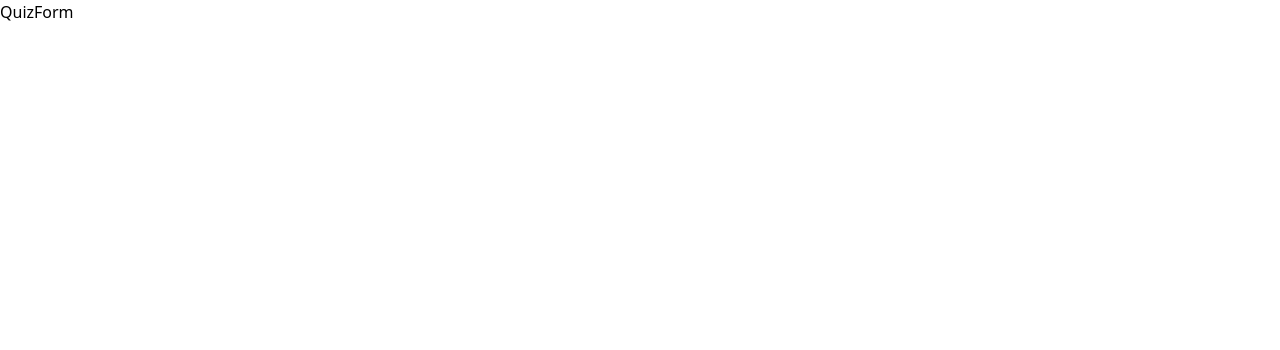
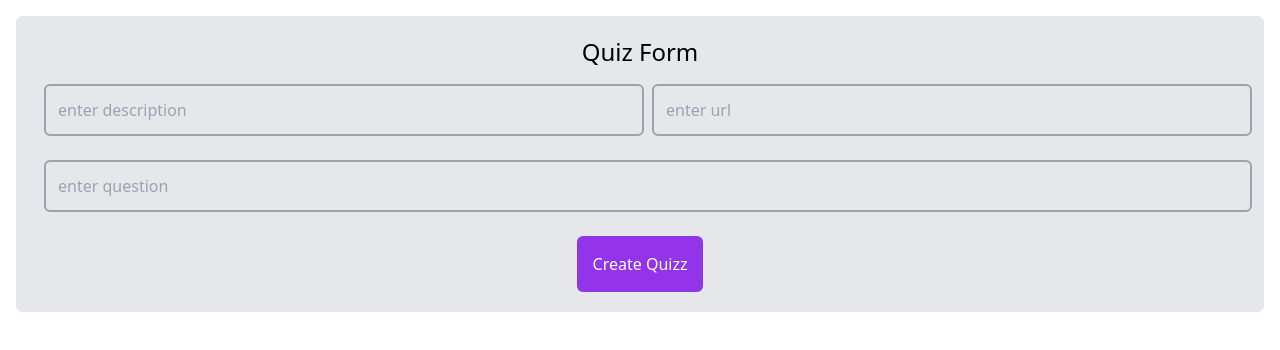
Before and after one commit to AliHisham/QuizTask_fe, a React (Create React App) app: page /QuizForm in a window 1280 px wide. Shown: the top 350 px of the page. Built offline with nearby package versions, Linux system fonts and the light colour scheme.

Commit message:
added the quiz creation form and added some styles to it

```diff
--- a/src/App.js
+++ b/src/App.js
@@ -7,8 +7,8 @@ function App() {
   const { toggle, userType } = useContext(QuizContext);
 
   return (
-    <div className="bg-green-300">
-      <Listing></Listing>
+    <div className="bg-gray-200 m-4 rounded-md p-4">
+      <Listing />
     </div>
   );
 }
--- a/src/Components/statefull/Listing/index.jsx
+++ b/src/Components/statefull/Listing/index.jsx
@@ -9,14 +9,18 @@ const Listing = () => {
     console.log("create new quiz");
   };
   return (
-    <div className="flex p-4 bg-gray-400 rounded-lg">
+    <div className="flex p-4 rounded-lg">
       <div className="justify-start">
         <Button onClick={toggle}>{userType}</Button>
       </div>
       <div className="flex flex-grow justify-end items-end">
-        <Button onClick={createNewQuiz}>
+        {/* <Button onClick={createNewQuiz}>
           {<Link to={"QuizForm"}>{"New Quiz"}</Link>}
-        </Button>
+        </Button> */}
+
+        <Link to={"QuizForm"}>
+          <Button>{"New Quiz"}</Button>
+        </Link>
       </div>
     </div>
   );
--- a/src/Components/statefull/QuizForm/index.jsx
+++ b/src/Components/statefull/QuizForm/index.jsx
@@ -1,7 +1,124 @@
-import React from "react";
+import { useRef, useState } from "react";
+import Input from "../../stateless/Input";
+import Button from "../../stateless/Button";
+import Answer from "../../stateless/Answer";
 
 const QuizForm = () => {
-  return <div>QuizForm</div>;
+  const [ansCheck, setAnsCheck] = useState(false);
+  const [answers, setAnswers] = useState([]);
+  const [answerInput, setAnswerInput] = useState("");
+  const [isCorrect, setIsCorrect] = useState(false);
+  const [description, setDescription] = useState("");
+  const [url, setUrl] = useState("");
+  const [question, setQuestion] = useState("");
+  const inputRef = useRef(null);
+
+  const handleAddAnswer = () => {
+    console.log(inputRef, "what is occuring here");
+    setAnswers([...answers, { value: answerInput, correct: isCorrect }]);
+    setAnswerInput("");
+    setIsCorrect(false);
+  };
+
+  const handleAnswerInputChange = (event) => {
+    setAnswerInput(event.target.value);
+  };
+
+  const handleIsCorrectAnswer = (event) => {
+    setIsCorrect(event.target.value);
+  };
+
+  const handleQuestionChange = (event) => {
+    setQuestion(event.target.value);
+    if (event.target.value) {
+      setAnsCheck(true);
+    } else {
+      setAnsCheck(false);
+      setAnswers([]);
+    }
+  };
+
+  const removeAnswer = (a) => {
+    console.log(a, "just checking the aa guyss");
+    setAnswers((prev) => prev.filter((ans) => ans.value !== a.value));
+  };
+
+  return (
+    <div className="grid grid-cols-2 gap-2 m-4 rounded-md bg-gray-200 p-5">
+      <div className="col-span-2 text-center font-medium text-2xl">
+        Quiz Form
+      </div>
+      <Input
+        onChange={(event) => setDescription(event.target.value)}
+        ref={inputRef}
+        id="description"
+        placeHolder={"enter description"}
+        value={description}
+      />
+      <Input
+        onChange={(event) => setUrl(event.target.value)}
+        ref={inputRef}
+        id="url"
+        placeHolder={"enter url"}
+      ></Input>
+      <div className="col-span-2">
+        <Input
+          onChange={handleQuestionChange}
+          ref={inputRef}
+          id="question"
+          placeHolder={"enter question"}
+        />
+      </div>
+      {ansCheck && (
+        <div className="flex col-span-2 gap-8">
+          <div className="basis-1/2">
+            <Input
+              id="answer"
+              value={answerInput}
+              placeHolder={"enter answer"}
+              onChange={handleAnswerInputChange}
+            />
+          </div>
+
+          <div className="basis-1/4">
+            <Input
+              id="answer"
+              value={isCorrect}
+              onChange={handleIsCorrectAnswer}
+              placeHolder={"is correct"}
+            />
+          </div>
+
+          <div className="basis-1/4">
+            <Button
+              styling={"bg-purple-600 p-4 rounded-md text-white mt-1 w-full"}
+              onClick={handleAddAnswer}
+            >
+              {"Add"}
+            </Button>
+          </div>
+        </div>
+      )}
+
+      <div className="flex flex-wrap">
+        {answers.length ? (
+          answers.map((a, i) => {
+            return (
+              <Answer onClick={() => removeAnswer(a)} key={i} title={a.value} />
+            );
+          })
+        ) : (
+          <></>
+        )}
+      </div>
+
+      <div className="col-span-2 justify-center text-center">
+        <Button disabled={answers.length ? false : true}>
+          {"Create Quizz"}
+        </Button>
+      </div>
+    </div>
+  );
 };
 
 export default QuizForm;
--- /dev/null
+++ b/src/Components/stateless/Answer/index.jsx
@@ -0,0 +1,18 @@
+import React from "react";
+import Button from "../Button";
+
+const Answer = ({ title, onClick }) => {
+  return (
+    <div className="bg-white rounded-md m-2 flex gap-4 p-2">
+      <p>{title}</p>
+      <button
+        onClick={onClick}
+        className="bg-transparent text-black  rounded-md p-2"
+      >
+        X
+      </button>
+    </div>
+  );
+};
+
+export default Answer;
--- a/src/Components/stateless/Button/index.jsx
+++ b/src/Components/stateless/Button/index.jsx
@@ -1,8 +1,12 @@
 import React from "react";
 
-const Button = ({ children, onClick, styling }) => {
+const Button = ({ children, onClick, styling, disabled }) => {
   return (
-    <button onClick={onClick} className="bg-purple-600 p-4 rounded-md">
+    <button
+      disabled={disabled}
+      onClick={onClick}
+      className={styling ? styling : "bg-purple-600 p-4 rounded-md text-white"}
+    >
       {children}
     </button>
   );
--- a/src/Components/stateless/Input/index.jsx
+++ b/src/Components/stateless/Input/index.jsx
@@ -1,7 +1,16 @@
 import React from "react";
 
-const index = () => {
-  return <div>index</div>;
-};
+const Input = React.forwardRef(({ placeHolder, id, onChange, value }, ref) => {
+  return (
+    <input
+      onChange={onChange}
+      ref={ref}
+      id={id}
+      placeholder={placeHolder}
+      value={value}
+      className=" w-full m-2 bg-transparent  border-2 rounded-md p-3 text-black   border-gray-400 placeholder-gray-400 focus:outline-none"
+    ></input>
+  );
+});
 
-export default index;
+export default Input;
```
